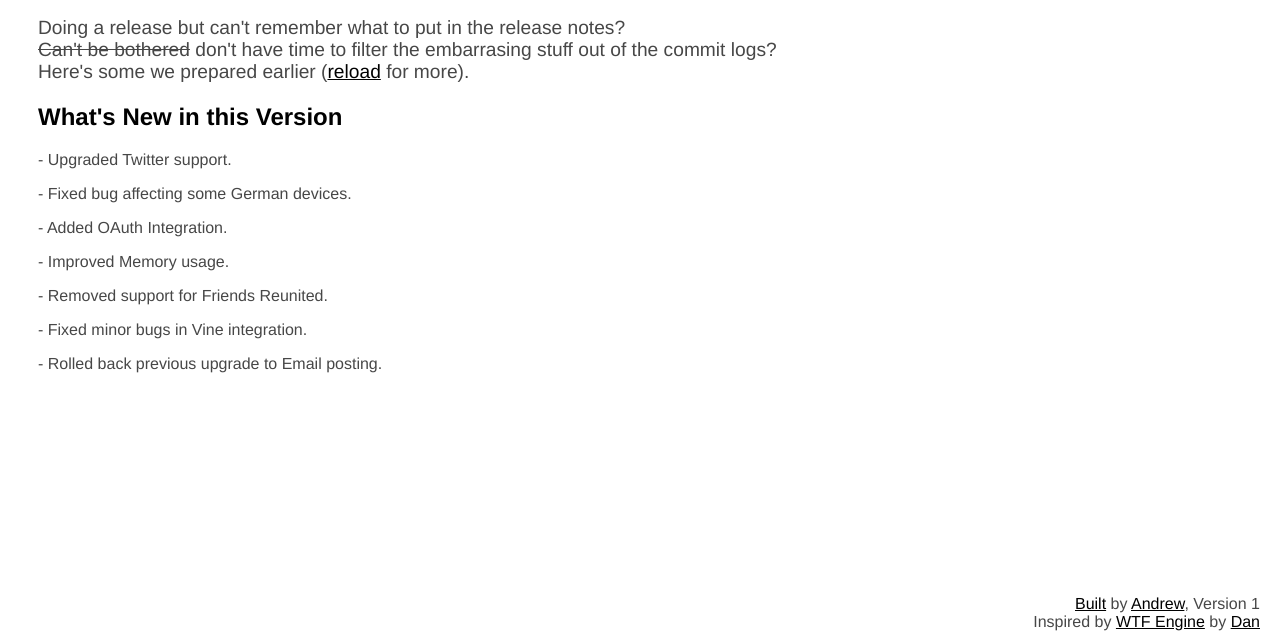
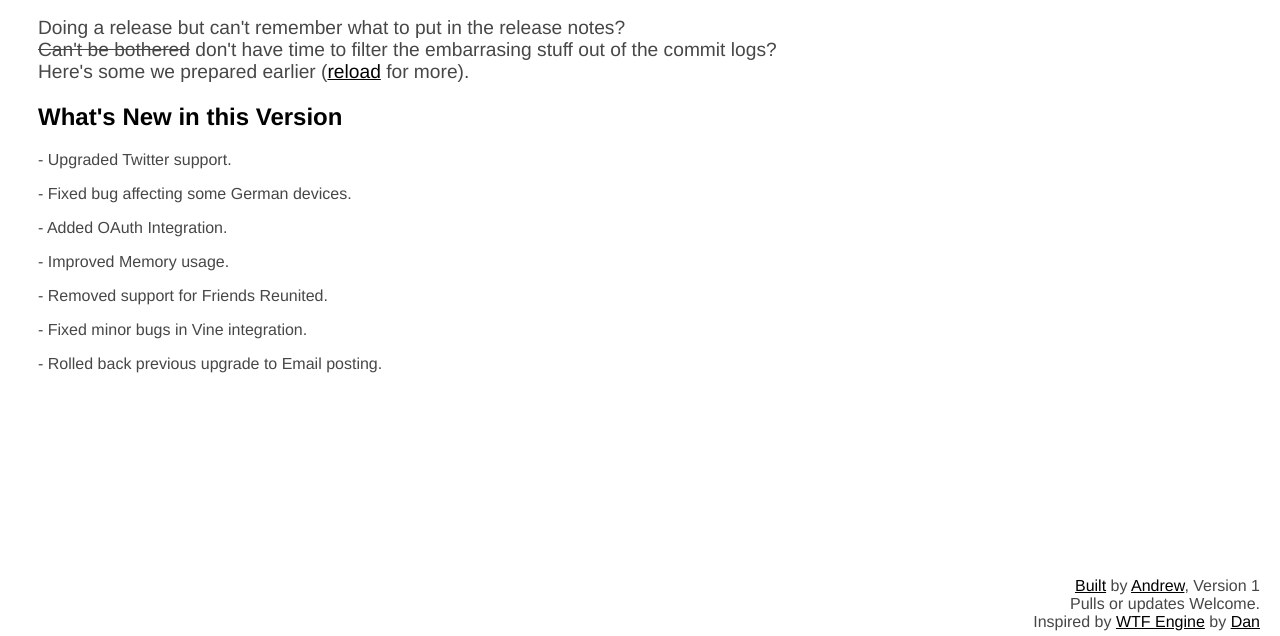
Before and after one commit to andrewsmallbone/wherethefuckarethereleasenotes, a plain HTML site: page index.html in a window 1280 px wide. Shown: the part 164-800 px from the top of the page. Drawn offline with Linux system fonts and the light colour scheme.

Commit message:
updated html

```diff
--- a/index.html
+++ b/index.html
@@ -36,7 +36,8 @@
         <p>- {{note}}</p>
     </div>
     <footer>
-		<a href="https://github.com/andrewsmallbone/wherethefuckarethereleasenotes" title="Source">Built</a> by <a href="http://twitter.com/andrewsmallbone">Andrew</a>, Version 1<br>
+		<a href="https://github.com/andrewsmallbone/wherethefuckarethereleasenotes" title="Source">Built</a> by <a href="http://twitter.com/andrewsmallbone">Andrew</a>, Version 1<br/>
+		Pulls or updates Welcome.<br/>
         Inspired by <a href="https://github.com/soulwire/WTFEngine" title="An HTML / CSS / JavaScript template for creating WhatTheFuckIsMyMashup.com style web sites" target="_blank">WTF Engine</a> by <a href="https://twitter.com/dan0c" title="Made by Dan O'Connell">Dan</a>
     </footer>
 </div>
```
